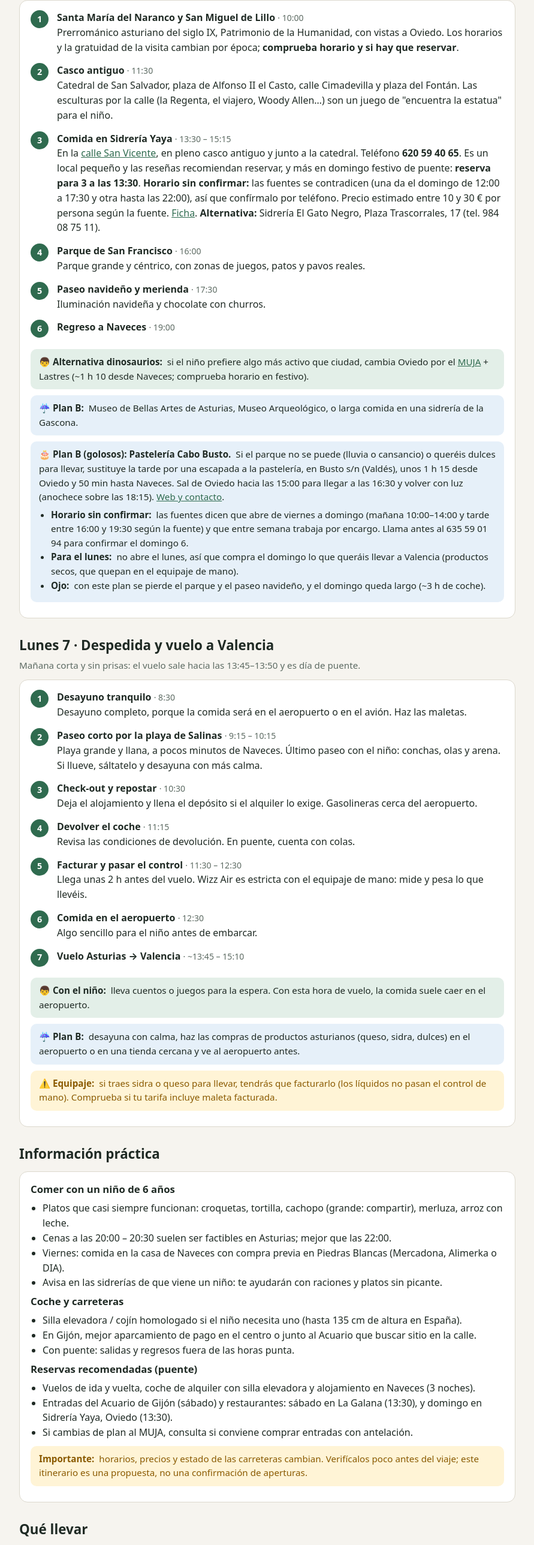
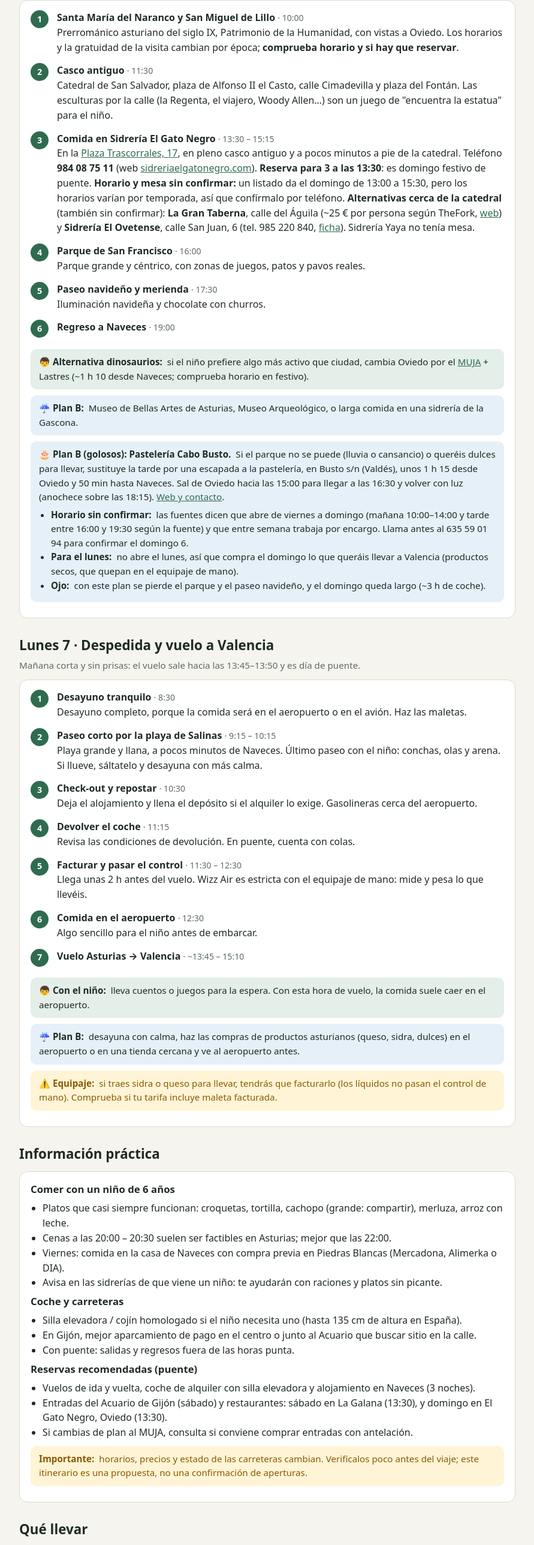
Before and after one commit to josecanto/itinerario-asturias, a plain HTML site: page index.html in a window 1280 px wide. Shown: the part 3595-6171 px from the top of the page at 60% size, without its empty margins (194-1085 px from the left). Drawn offline with Linux system fonts and the light colour scheme.

Commit message:
Domingo: quitar Sidrería Yaya (sin mesa); El Gato Negro con alternativas
Co-Authored-By: Claude Sonnet 5.5 <noreply@anthropic.com>
Claude-Session: https://claude.ai/code/session_01U3mGAecb9RuVvyjLRb4oeA

```diff
--- a/index.html
+++ b/index.html
@@ -142,7 +142,7 @@
     <ol class="steps">
       <li><span class="t">Santa María del Naranco y San Miguel de Lillo</span> <span class="h">· 10:00</span><br>Prerrománico asturiano del siglo IX, Patrimonio de la Humanidad, con vistas a Oviedo. Los horarios y la gratuidad de la visita cambian por época; <b>comprueba horario y si hay que reservar</b>.</li>
       <li><span class="t">Casco antiguo</span> <span class="h">· 11:30</span><br>Catedral de San Salvador, plaza de Alfonso II el Casto, calle Cimadevilla y plaza del Fontán. Las esculturas por la calle (la Regenta, el viajero, Woody Allen…) son un juego de "encuentra la estatua" para el niño.</li>
-      <li><span class="t">Comida en Sidrería Yaya</span> <span class="h">· 13:30 – 15:15</span><br>En la <a href="https://www.google.com/maps/search/Sidrer%C3%ADa+Yaya+Calle+San+Vicente+Oviedo" target="_blank" rel="noopener">calle San Vicente</a>, en pleno casco antiguo y junto a la catedral. Teléfono <b>620 59 40 65</b>. Es un local pequeño y las reseñas recomiendan reservar, y más en domingo festivo de puente: <b>reserva para 3 a las 13:30</b>. <b>Horario sin confirmar:</b> las fuentes se contradicen (una da el domingo de 12:00 a 17:30 y otra hasta las 22:00), así que confírmalo por teléfono. Precio estimado entre 10 y 30 € por persona según la fuente. <a href="https://gastroranking.es/r/sidreria-yaya_239536/" target="_blank" rel="noopener">Ficha</a>. <b>Alternativa:</b> Sidrería El Gato Negro, Plaza Trascorrales, 17 (tel. 984 08 75 11).</li>
+      <li><span class="t">Comida en Sidrería El Gato Negro</span> <span class="h">· 13:30 – 15:15</span><br>En la <a href="https://www.google.com/maps/search/Sidrer%C3%ADa+El+Gato+Negro+Plaza+Trascorrales+17+Oviedo" target="_blank" rel="noopener">Plaza Trascorrales, 17</a>, en pleno casco antiguo y a pocos minutos a pie de la catedral. Teléfono <b>984 08 75 11</b> (web <a href="https://sidreriaelgatonegro.com" target="_blank" rel="noopener">sidreriaelgatonegro.com</a>). <b>Reserva para 3 a las 13:30</b>: es domingo festivo de puente. <b>Horario y mesa sin confirmar:</b> un listado da el domingo de 13:00 a 15:30, pero los horarios varían por temporada, así que confírmalo por teléfono. <b>Alternativas cerca de la catedral</b> (también sin confirmar): <b>La Gran Taberna</b>, calle del Águila (~25 € por persona según TheFork, <a href="https://lagrantaberna.es/" target="_blank" rel="noopener">web</a>) y <b>Sidrería El Ovetense</b>, calle San Juan, 6 (tel. 985 220 840, <a href="https://www.turismoasturias.es/en/organiza-tu-viaje/donde-comer/restaurantes/ovetense" target="_blank" rel="noopener">ficha</a>). Sidrería Yaya no tenía mesa.</li>
       <li><span class="t">Parque de San Francisco</span> <span class="h">· 16:00</span><br>Parque grande y céntrico, con zonas de juegos, patos y pavos reales.</li>
       <li><span class="t">Paseo navideño y merienda</span> <span class="h">· 17:30</span><br>Iluminación navideña y chocolate con churros.</li>
       <li><span class="t">Regreso a Naveces</span> <span class="h">· 19:00</span></li>
@@ -197,7 +197,7 @@
     <h3>Reservas recomendadas (puente)</h3>
     <ul>
       <li>Vuelos de ida y vuelta, coche de alquiler con silla elevadora y alojamiento en Naveces (3 noches).</li>
-      <li>Entradas del Acuario de Gijón (sábado) y restaurantes: sábado en La Galana (13:30), y domingo en Sidrería Yaya, Oviedo (13:30).</li>
+      <li>Entradas del Acuario de Gijón (sábado) y restaurantes: sábado en La Galana (13:30), y domingo en El Gato Negro, Oviedo (13:30).</li>
       <li>Si cambias de plan al MUJA, consulta si conviene comprar entradas con antelación.</li>
     </ul>
     <div class="warn"><b>Importante:</b> horarios, precios y estado de las carreteras cambian. Verifícalos poco antes del viaje; este itinerario es una propuesta, no una confirmación de aperturas.</div>
```
